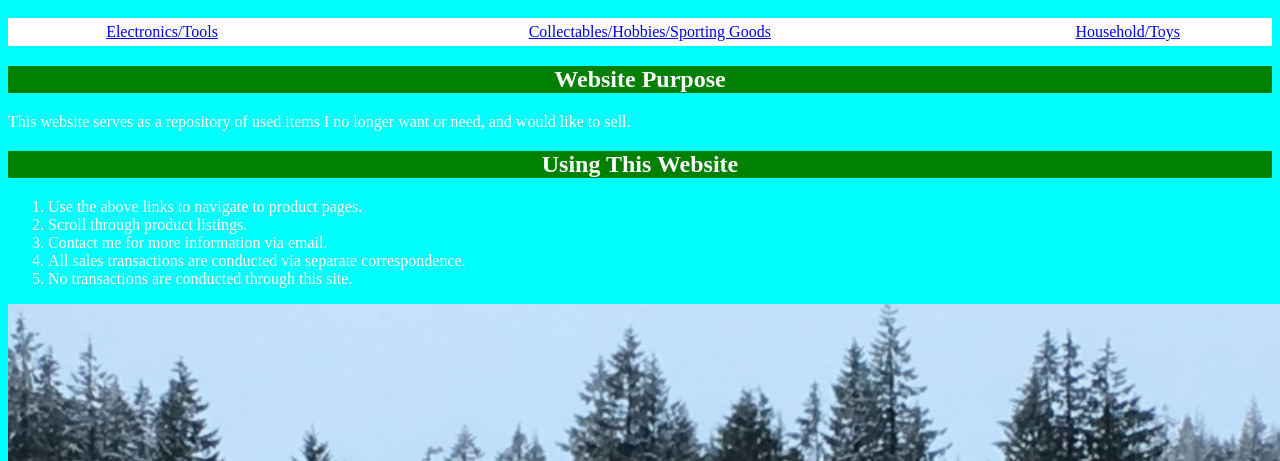
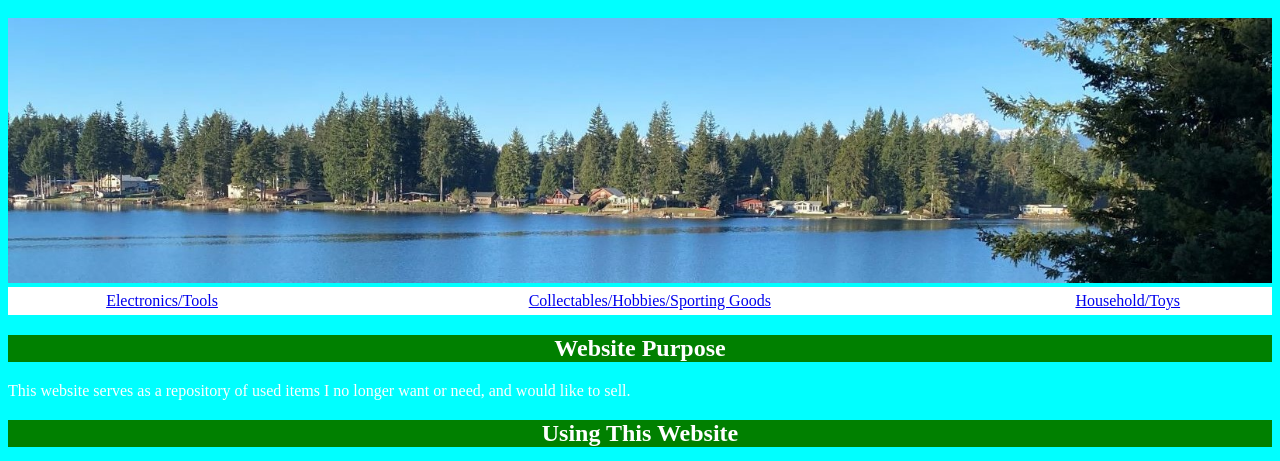
Before and after one commit to Chad-Skillman/Olympic_College_Chad_Skillman_-CIS_155_Winter_2021, a plain HTML site: page V1/index.html in a window 1280 px wide. Shown: the part 339-800 px from the top of the page. Drawn offline with Linux system fonts and the light colour scheme.

Commit message:
Update V1

```diff
--- a/V1/index.html
+++ b/V1/index.html
@@ -27,6 +27,7 @@
 		<img src="vgs_photoLT.jpg" alt="My Virtual Garage Sale" />
 		<h1>My Virtual Garage Sale</h1>
 		<!--M1LO - 12 Create nav using unordered lists -->
+		<img src="vgs_photoLT.jpg" alt="My Virtual Garage Sale" />
 		<nav>
 		<!--M1LO - 7 The code below demonstrates the use of unordered lists. M1LO - 13 Demonstrates one of three types of hyperlinks.  Site navigation link.-->
 			<ul>
```
